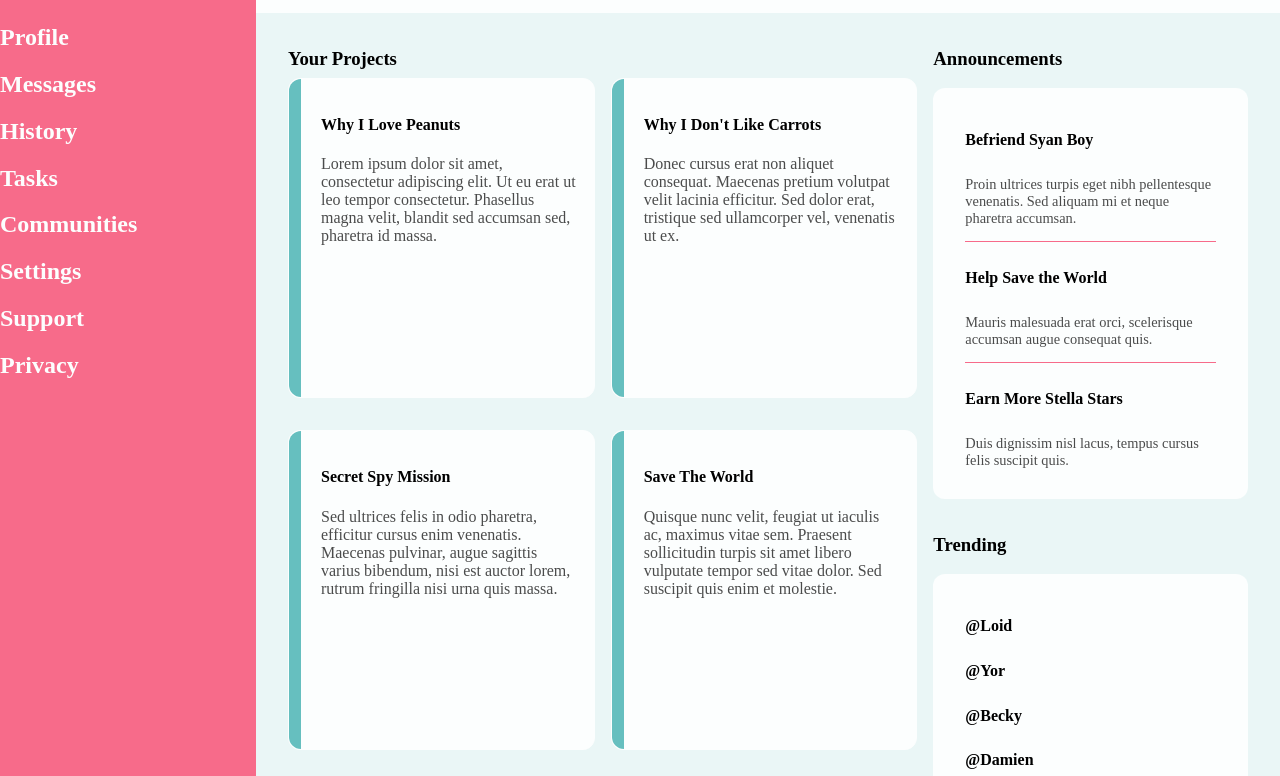
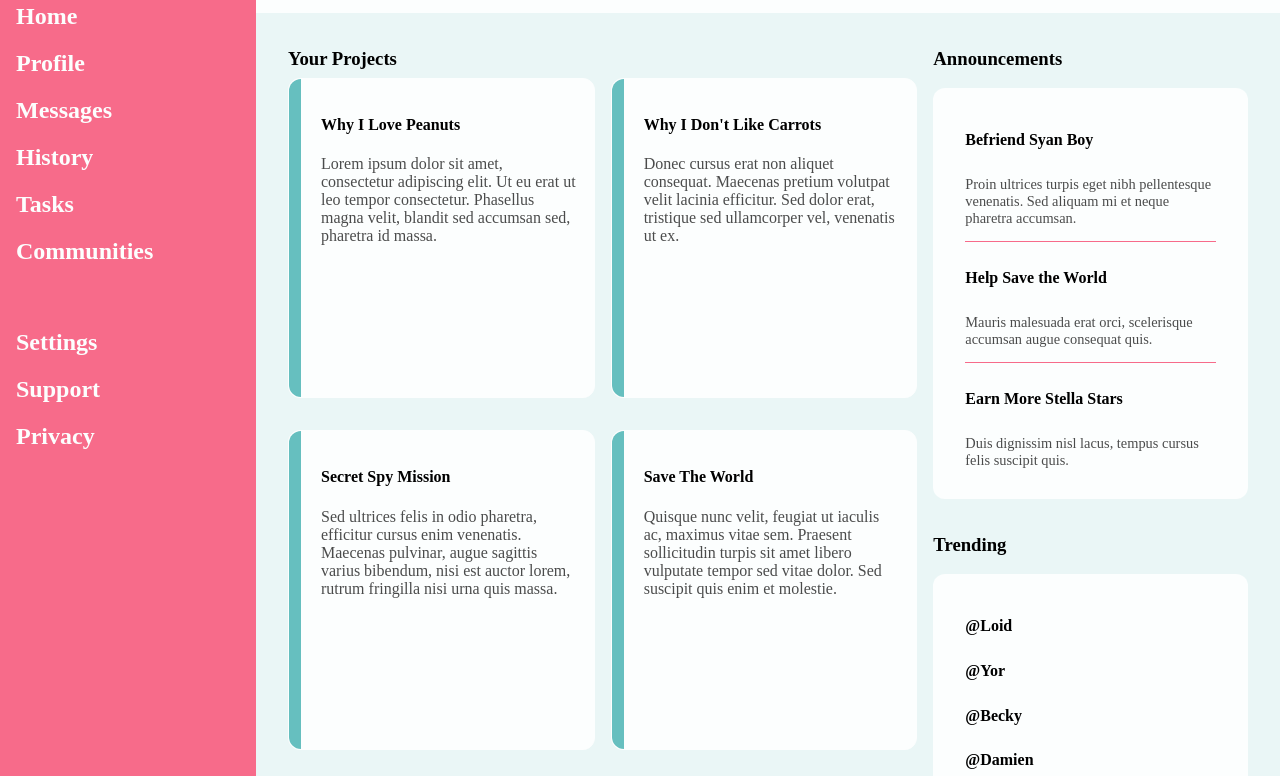
Before and after one commit to AlejandraO1/admin-dashboard, a plain HTML site: page index.html in a window 1280 px wide. Shown: the part 103-879 px from the top of the page. Drawn offline with Linux system fonts and the light colour scheme.

Commit message:
Edited the side bar

```diff
--- a/index.html
+++ b/index.html
@@ -10,15 +10,19 @@
     <div class="main-grid">
       <div class="left-side">
         <h1>Dashboard</h1>
+        <div class="main-links">
           <h2>Home</h2>
           <h2>Profile</h2>
           <h2>Messages</h2>
           <h2>History</h2>
           <h2>Tasks</h2>
           <h2>Communities</h2>
+        </div>
+        <div class="support-links">
           <h2>Settings</h2>
           <h2>Support</h2>
           <h2>Privacy</h2>
+        </div>
       </div>
       <div class="right-side">
         <div class="header">
--- a/styles.css
+++ b/styles.css
@@ -20,6 +20,12 @@ body {
 .left-side {
   background-color: var(--tertiary-color);
   color: var(--main-color);
+  padding: 1rem;
+}
+
+.main-links {
+  margin-top: 2rem;
+  margin-bottom: 4rem;
 }
 
 /* Header */
```
Lines whose indentation alone changed are shown as unchanged.
